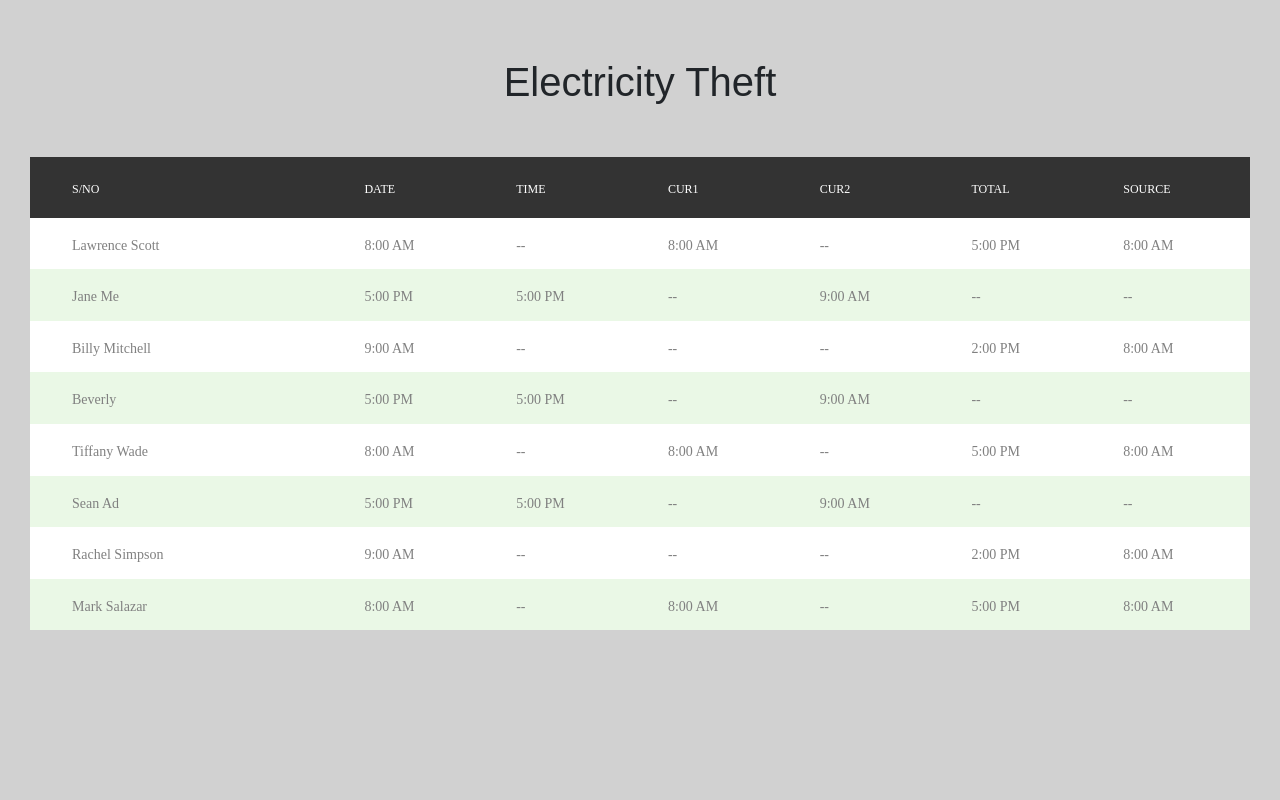
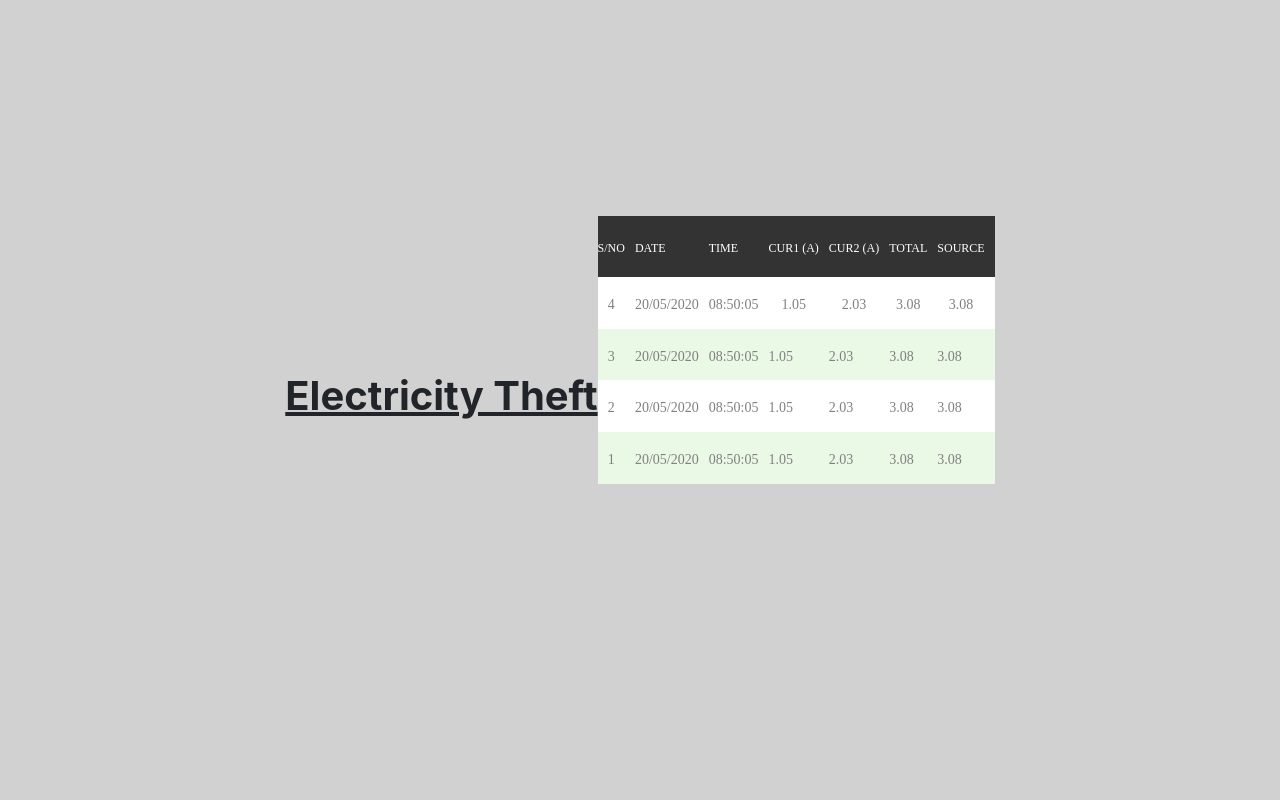
Before and after one commit to Tydotbaba/electricity-theft, a Django app: page / in a window 1280 px wide. Run offline with Django 3.2, Linux system fonts and the light colour scheme; some libraries are stand-ins or nearby versions; some web fonts are replaced.

Commit message:
third commit

```diff
--- a/templates/index.html
+++ b/templates/index.html
@@ -22,111 +22,75 @@
 	<link rel="stylesheet" type="text/css" href="{% static 'css/util.css' %}">
 	<link rel="stylesheet" type="text/css" href="{% static 'css/main.css' %}">
 <!--===============================================================================================-->
+	<link rel="stylesheet" type="text/css" href="https://stackpath.bootstrapcdn.com/bootstrap/4.5.0/css/bootstrap.min.css">
+
+<!--===============================================================================================-->
 </head>
 <body>
 
 	<div class="limiter">
 		<div class="container-table100">
 			<div class="">
-				<h1>Electricity Theft</h1>
+				<h1 class="display-md-1 font-weight-bold">
+					<u>Electricity Theft</u>
+				</h1>
 			</div>
-			<div class="wrap-table100">
-				<div class="table100 ver2 m-b-110">
-					<table data-vertable="ver2">
+			<div class="table100 ver2 m-b-100">
+				<table class="w-100">
 					<thead>
-							<tr class="row100 head">
-								<th class="column100 column1" data-column="column1">S/No</th>
-								<th class="column100 column2" data-column="column2">Date</th>
-								<th class="column100 column3" data-column="column3">Time</th>
-								<th class="column100 column4" data-column="column4">Cur1</th>
-								<th class="column100 column5" data-column="column5">Cur2</th>
-								<th class="column100 column6" data-column="column6">Total</th>
-								<th class="column100 column7" data-column="column7">Source</th>
+						<tr class="row100 head ">
+							<th class="column1 text-center" data-column="column1">S/No</th>
+							<th class="column2" data-column="column2">Date</th>
+							<th class="column3" data-column="column3">Time</th>
+							<th class="column4" data-column="column4">Cur1 (A)</th>
+							<th class="column5" data-column="column5">Cur2 (A)</th>
+							<th class="column6" data-column="column6">Total</th>
+							<th class="column7" data-column="column7">Source</th>
 						</tr>
 					</thead>
 					<tbody>
 						<tr class="row100">
-								<td class="column100 column1" data-column="column1">Lawrence Scott</td>
-								<td class="column100 column2" data-column="column2">8:00 AM</td>
-								<td class="column100 column3" data-column="column3">--</td>
-								<td class="column100 column5" data-column="column5">8:00 AM</td>
-								<td class="column100 column6" data-column="column6">--</td>
-								<td class="column100 column7" data-column="column7">5:00 PM</td>
-								<td class="column100 column8" data-column="column8">8:00 AM</td>
+							<td class="column1 text-center" data-column="column1">4</td>
+							<td class="column2 text-center" data-column="column2">20/05/2020</td>
+							<td class="column3 text-center" data-column="column3">08:50:05</td>
+							<td class="column5 text-center" data-column="column5">1.05</td>
+							<td class="column6 text-center" data-column="column6">2.03</td>
+							<td class="column7 text-center" data-column="column7">3.08</td>
+							<td class="column8 text-center" data-column="column8">3.08</td>
 						</tr>
 
 						<tr class="row100">
-								<td class="column100 column1" data-column="column1">Jane Me
-								<td class="column100 column3" data-column="column3">5:00 PM</td>
-								<td class="column100 column4" data-column="column4">5:00 PM</td>
-								<td class="column100 column5" data-column="column5">--</td>
-								<td class="column100 column6" data-column="column6">9:00 AM</td>
-								<td class="column100 column7" data-column="column7">--</td>
-								<td class="column100 column8" data-column="column8">--</td>
+							<td class="column1 text-center" data-column="column1">3</td>
+							<td class="column2" data-column="column2">20/05/2020</td>
+							<td class="column3" data-column="column3">08:50:05</td>
+							<td class="column5" data-column="column5">1.05</td>
+							<td class="column6" data-column="column6">2.03</td>
+							<td class="column7" data-column="column7">3.08</td>
+							<td class="column8" data-column="column8">3.08</td>
 						</tr>
 
 						<tr class="row100">
-								<td class="column100 column1" data-column="column1">Billy Mitchell</td>
-								<td class="column100 column2" data-column="column2">9:00 AM
-								<td class="column100 column4" data-column="column4">--</td>
-								<td class="column100 column5" data-column="column5">--</td>
-								<td class="column100 column6" data-column="column6">--</td>
-								<td class="column100 column7" data-column="column7">2:00 PM</td>
-								<td class="column100 column8" data-column="column8">8:00 AM</td>
+							<td class="column1 text-center" data-column="column1">2</td>
+							<td class="column2" data-column="column2">20/05/2020</td>
+							<td class="column3" data-column="column3">08:50:05</td>
+							<td class="column5" data-column="column5">1.05</td>
+							<td class="column6" data-column="column6">2.03</td>
+							<td class="column7" data-column="column7">3.08</td>
+							<td class="column8" data-column="column8">3.08</td>
 						</tr>
 
 						<tr class="row100">
-								<td class="column100 column1" data-column="column1">Beverly
-								<td class="column100 column3" data-column="column3">5:00 PM</td>
-								<td class="column100 column4" data-column="column4">5:00 PM</td>
-								<td class="column100 column5" data-column="column5">--</td>
-								<td class="column100 column6" data-column="column6">9:00 AM</td>
-								<td class="column100 column7" data-column="column7">--</td>
-								<td class="column100 column8" data-column="column8">--</td>
+							<td class="column1 text-center" data-column="column1">1</td>
+							<td class="column2" data-column="column2">20/05/2020</td>
+							<td class="column3" data-column="column3">08:50:05</td>
+							<td class="column5" data-column="column5">1.05</td>
+							<td class="column6" data-column="column6">2.03</td>
+							<td class="column7" data-column="column7">3.08</td>
+							<td class="column8" data-column="column8">3.08</td>
 						</tr>
 
-							<tr class="row100">
-								<td class="column100 column1" data-column="column1">Tiffany Wade</td>
-								<td class="column100 column2" data-column="column2">8:00 AM
-								<td class="column100 column4" data-column="column4">--</td>
-								<td class="column100 column5" data-column="column5">8:00 AM</td>
-								<td class="column100 column6" data-column="column6">--</td>
-								<td class="column100 column7" data-column="column7">5:00 PM</td>
-								<td class="column100 column8" data-column="column8">8:00 AM</td>
-							</tr>
-
-							<tr class="row100">
-								<td class="column100 column1" data-column="column1">Sean Ad
-								<td class="column100 column3" data-column="column3">5:00 PM</td>
-								<td class="column100 column4" data-column="column4">5:00 PM</td>
-								<td class="column100 column5" data-column="column5">--</td>
-								<td class="column100 column6" data-column="column6">9:00 AM</td>
-								<td class="column100 column7" data-column="column7">--</td>
-								<td class="column100 column8" data-column="column8">--</td>
-							</tr>
-
-							<tr class="row100">
-								<td class="column100 column1" data-column="column1">Rachel Simpson</td>
-								<td class="column100 column2" data-column="column2">9:00 AM</td>
-								<td class="column100 column3" data-column="column3">--</td>
-								<td class="column100 column5" data-column="column5">--</td>
-								<td class="column100 column6" data-column="column6">--</td>
-								<td class="column100 column7" data-column="column7">2:00 PM</td>
-								<td class="column100 column8" data-column="column8">8:00 AM</td>
-							</tr>
-
-							<tr class="row100">
-								<td class="column100 column1" data-column="column1">Mark Salazar</td>
-								<td class="column100 column2" data-column="column2">8:00 AM</td>
-								<td class="column100 column3" data-column="column3">--</td>
-								<td class="column100 column5" data-column="column5">8:00 AM</td>
-								<td class="column100 column6" data-column="column6">--</td>
-								<td class="column100 column7" data-column="column7">5:00 PM</td>
-								<td class="column100 column8" data-column="column8">8:00 AM</td>
-							</tr>
 					</tbody>
 				</table>
-				</div>
 			</div>
 		</div>
 	</div>
```
Lines whose indentation alone changed are shown as unchanged.
